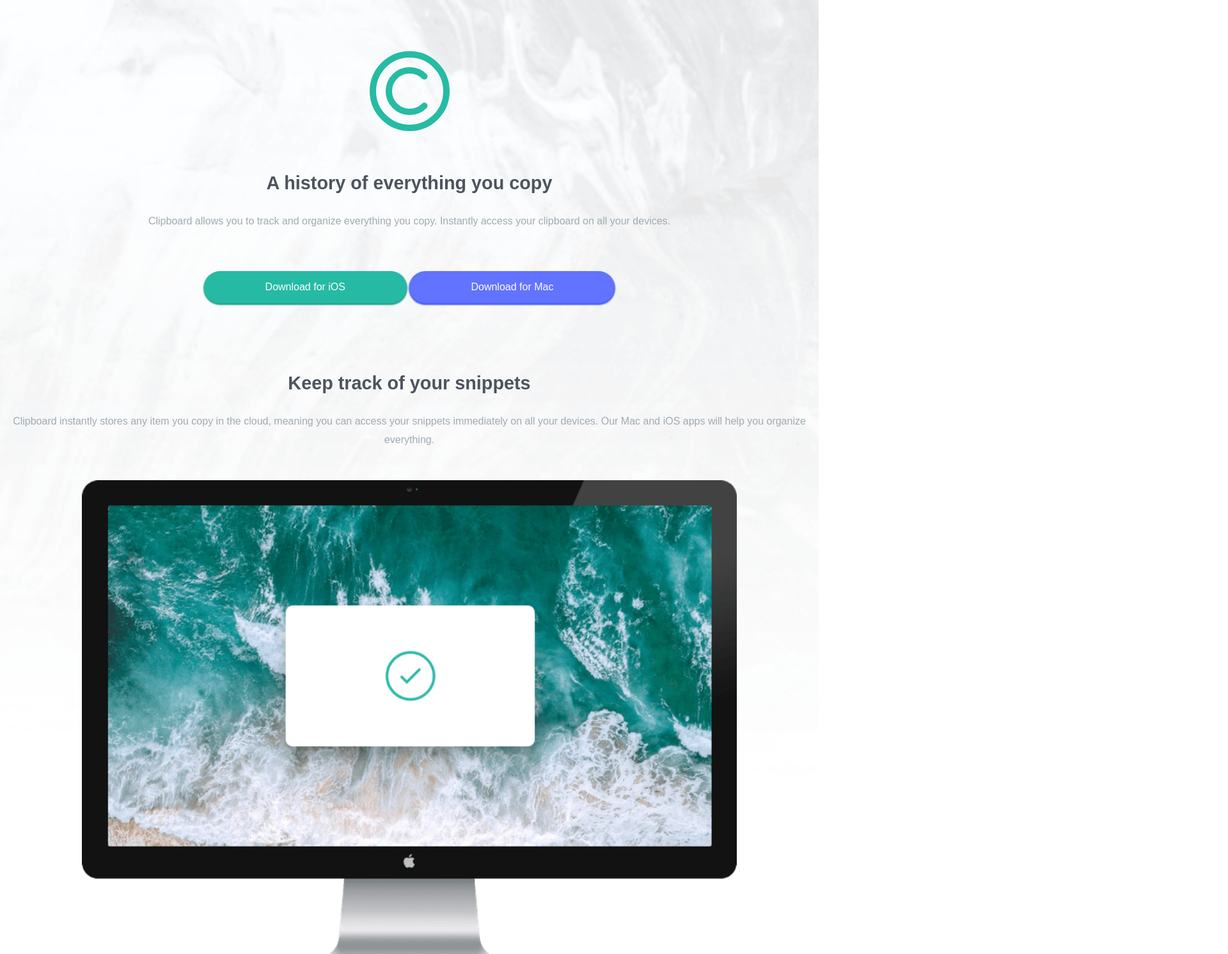
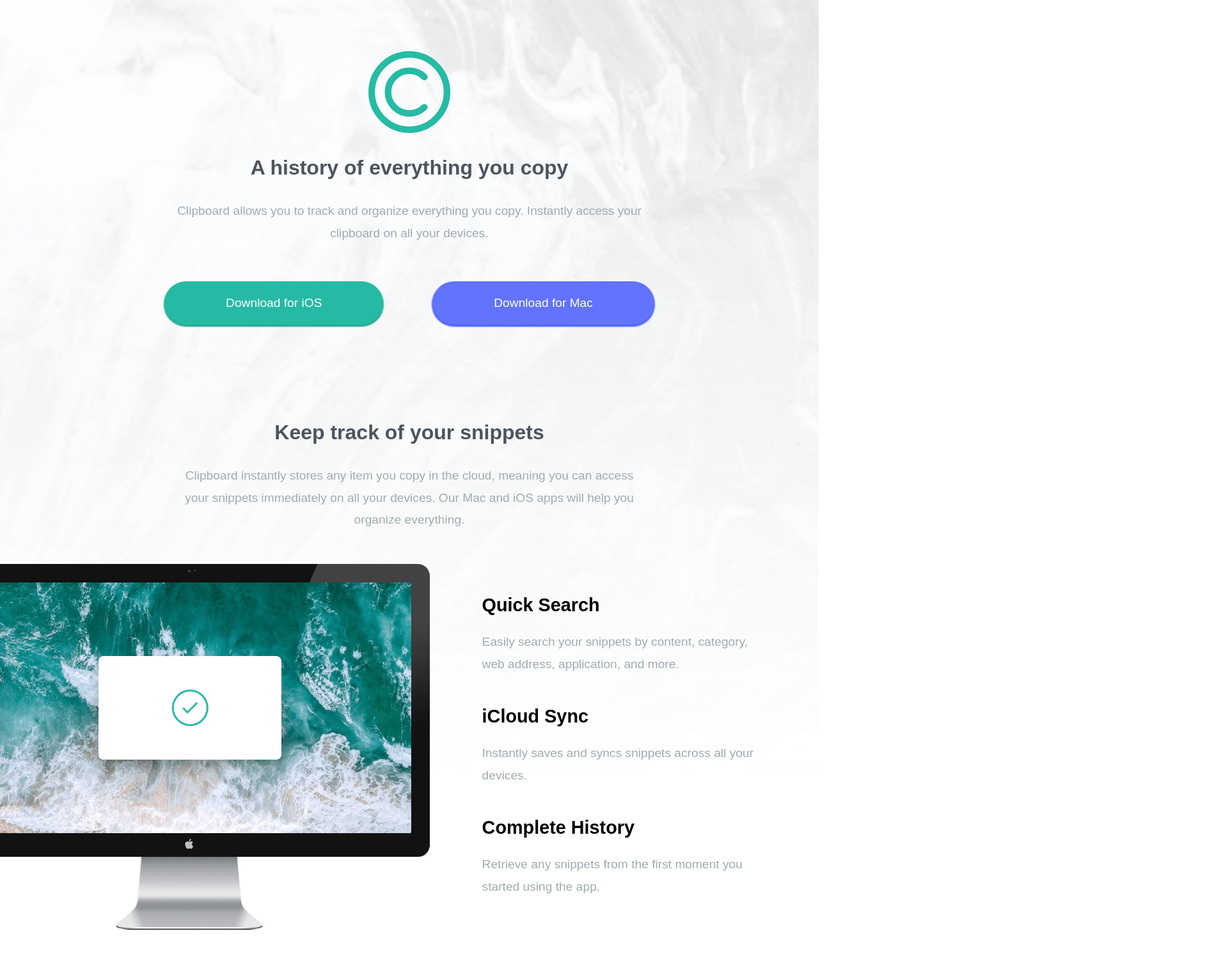
Before and after one commit to Zhi-Jian-Tiow/clipboard-landing-page, a website: page index.html in a window 1280 px wide. Shown: the top 1492 px of the page at 64% size, 1920 px wide, since content can reach past the window. Drawn offline with Linux system fonts and the light colour scheme; a web font is replaced by a local one.

Commit message:
Partially completed desktop designs

```diff
--- a/index.html
+++ b/index.html
@@ -37,6 +37,7 @@
 
       <div class="function">
         <img src="./images/image-computer.png" alt="computer" id="computer" />
+        <div class="function-explain">
           <div>
             <h3>Quick Search</h3>
             <p>
@@ -54,6 +55,7 @@
               Retrieve any snippets from the first moment you started using the
               app.
             </p>
+          </div>
         </div>
       </div>
       <h2>Access Clipboard anywhere</h2>
@@ -110,11 +112,13 @@
       </div>
       <footer>
         <img src="./images/logo.svg" alt="logo" class="img-logo" />
+        <div class="links">
           <p>FAQs</p>
           <p>Contact Us</p>
           <p>Privacy Policy</p>
           <p>Press Kit</p>
           <p>Install Guide</p>
+        </div>
 
         <div class="icon">
           <img src="./images/icon-facebook.svg" />
--- a/scss/_base.scss
+++ b/scss/_base.scss
@@ -13,7 +13,7 @@ $font-color: hsl(201, 11%, 66%);
 
 %btn {
   margin: 1em 0;
-  padding: 1em 6em;
+  padding: 1em 5em;
   border: none;
   border-radius: 2em;
   color: white;
@@ -25,3 +25,20 @@ $font-color: hsl(201, 11%, 66%);
   margin-bottom: 2em;
   width: 80%;
 }
+
+@media screen and (min-width: 768px) {
+  %text-margin {
+    margin: 2em;
+  }
+
+  %btn {
+    padding: 1.2em 5em;
+    font-size: 1.2em;
+  }
+}
+
+@media screen and (min-width: 1024px) {
+  %text-margin {
+    margin: 1em 10em;
+  }
+}
--- a/scss/_component.scss
+++ b/scss/_component.scss
@@ -4,6 +4,8 @@
 
 // button
 .download {
+  display: inline-flex;
+  flex-direction: column;
   button:first-of-type {
     @extend %btn;
     background-color: $primary-color-1;
@@ -39,3 +41,40 @@
   @extend %big-img;
   margin-bottom: 4em;
 }
+
+@media screen and (min-width: 768px) {
+  .download {
+    width: 80%;
+  }
+}
+
+@media screen and (min-width: 1024px) {
+  // logo
+  .img-logo {
+    margin-bottom: 0em;
+    width: 10%;
+  }
+
+  .img-logo:last-of-type {
+    width: 5%;
+  }
+
+  .download {
+    flex-direction: row;
+    justify-content: center;
+    margin-bottom: 5em;
+    button:first-of-type {
+      margin: 2em;
+    }
+
+    button:last-of-type {
+      margin: 2em;
+    }
+  }
+
+  // computer image
+  #computer {
+    position: relative;
+    left: -5em;
+  }
+}
--- a/scss/_layout.scss
+++ b/scss/_layout.scss
@@ -8,8 +8,10 @@
 .function {
   margin-bottom: 8em;
 
-  div {
-    margin: 1.8em 1.5em;
+  .function-explain {
+    div {
+      margin: 3em 1.5em;
+    }
   }
 }
 
@@ -23,9 +25,11 @@
 
 .logo {
   margin-bottom: 5em;
+  display: inline-flex;
+  flex-direction: column;
 
   img {
-    margin: 3em;
+    margin: 2em;
   }
 }
 
@@ -44,3 +48,63 @@ footer {
     margin: 1em;
   }
 }
+
+@media screen and (min-width: 768px) {
+  .logo {
+    width: 40%;
+
+    img {
+      margin: 2.5em;
+    }
+  }
+}
+
+@media screen and (min-width: 1024px) {
+  .function {
+    display: flex;
+
+    .function-explain {
+      margin-left: -5em;
+      margin-top: 2em;
+      text-align: left;
+
+      h3 {
+        margin-left: 2em;
+      }
+
+      p {
+        margin-top: 2em;
+        margin-left: 3em;
+        margin-right: 3em;
+      }
+    }
+  }
+
+  .tools {
+    display: flex;
+
+    div {
+      flex-grow: 1;
+      flex-basis: 0;
+    }
+
+    p {
+      margin-top: 2em;
+      margin-left: 1em;
+      margin-right: 1em;
+    }
+  }
+
+  .logo {
+    flex-direction: row;
+    width: auto;
+  }
+
+  footer {
+    display: flex;
+
+    .links {
+      display: flex;
+    }
+  }
+}
--- a/scss/style.scss
+++ b/scss/style.scss
@@ -28,3 +28,24 @@ p {
   font-size: 1em;
   line-height: 1.8em;
 }
+
+@media screen and (min-width: 768px) {
+  h2 {
+    font-size: 2em;
+
+  }
+
+  h3 {
+    font-size: 1.8em;
+  }
+
+  p {
+    font-size: 1.2em;
+  }
+}
+
+@media screen and (min-width: 1024px) {
+  p {
+    margin: 1em 14em;
+  }
+}
```
Also changed, not shown: css/style.css, 1 other file. Lines whose indentation alone changed are shown as unchanged.
